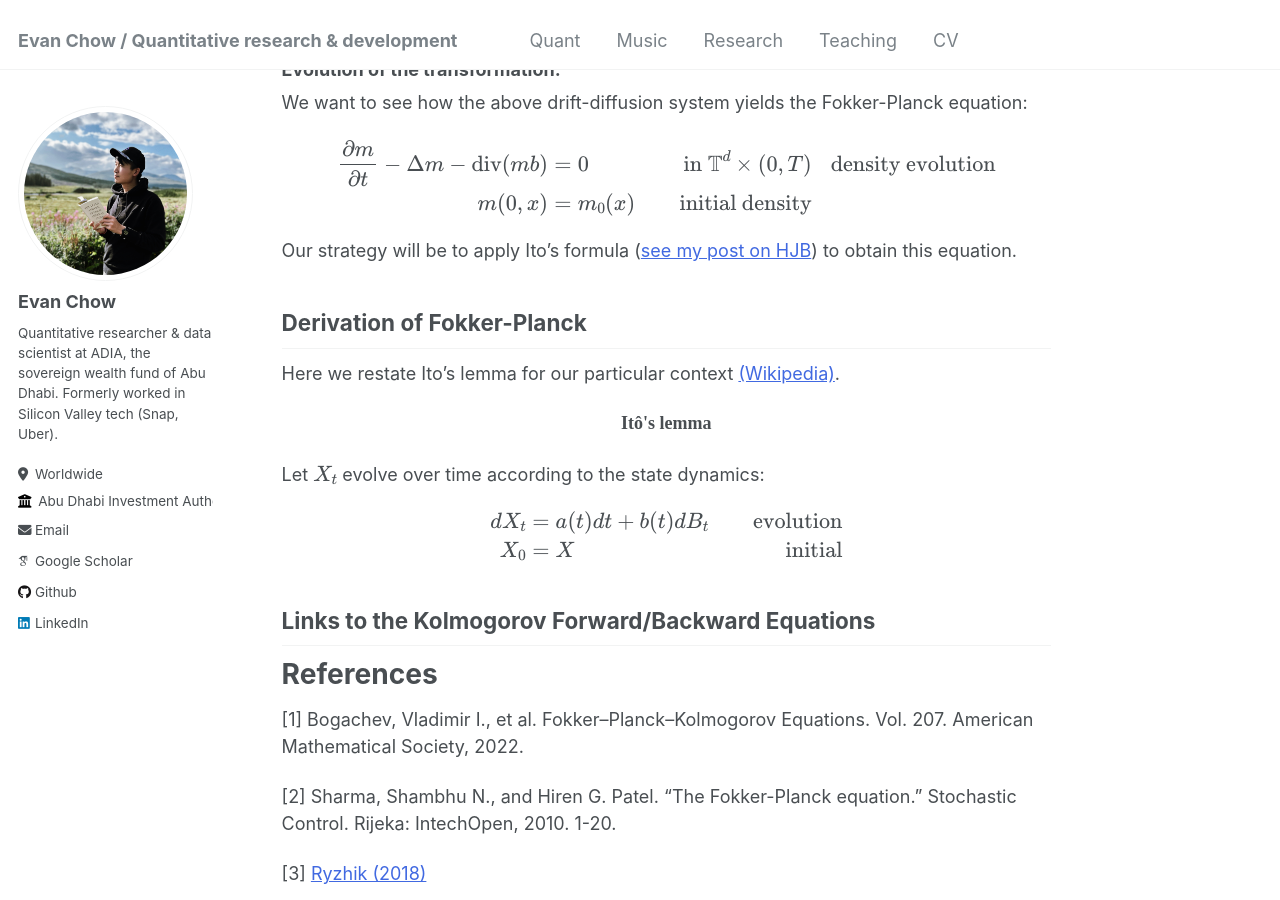
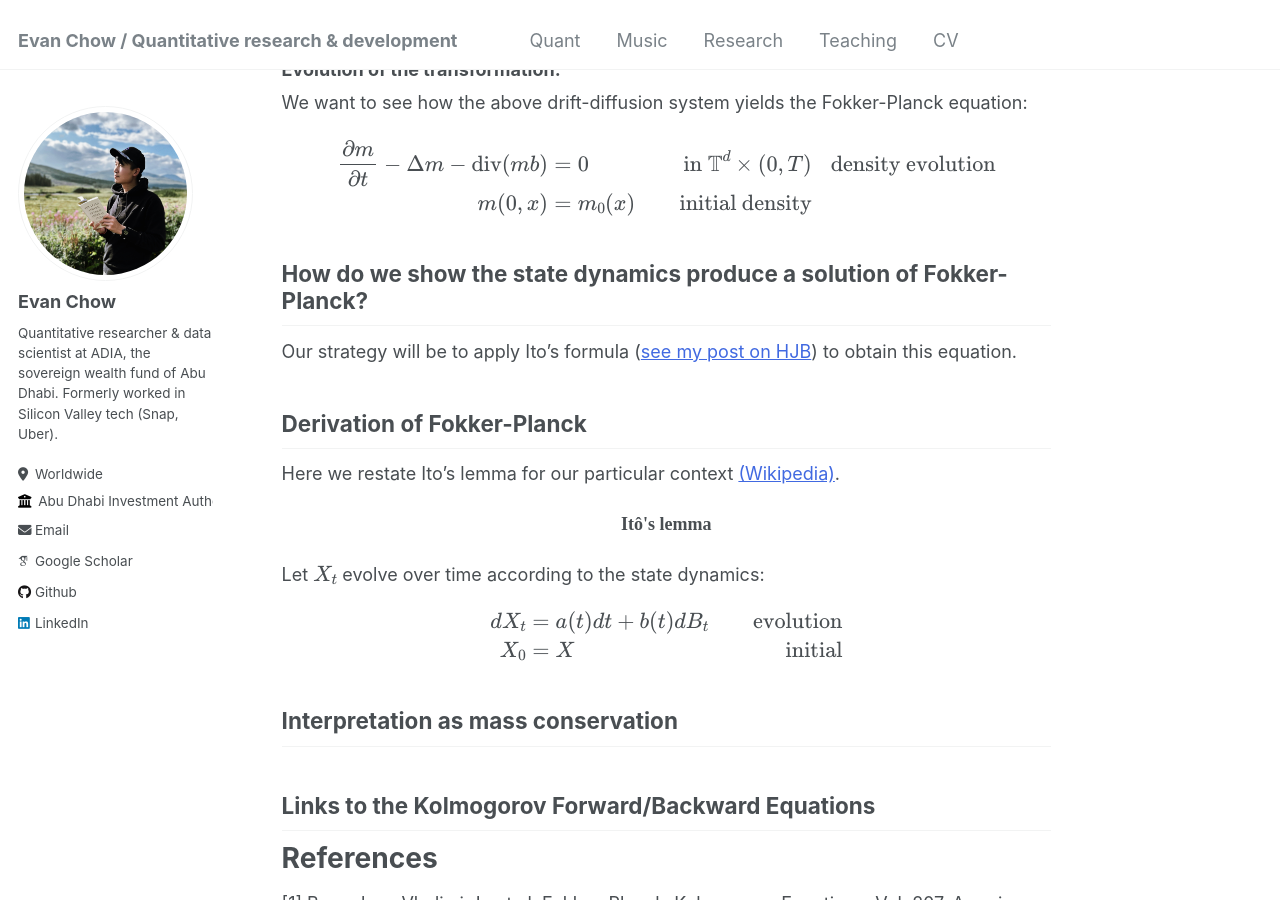
Before and after one commit to evnchw/evnchw.github.io, a Jekyll site: the page built from _quant/20240630_refresher_fokker_planck.md, in a window 1280 px wide and 900 px high, scrolled down 2154 px. Built offline with Jekyll 4.4.1, drawn with Linux system fonts in a browser that asks for light colours; some web fonts are replaced.

Commit message:
update refresher

```diff
--- a/_quant/20240630_refresher_fokker_planck.md
+++ b/_quant/20240630_refresher_fokker_planck.md
@@ -69,6 +69,8 @@ $$
 \end{align}
 $$
 
+## How do we show the state dynamics produce a solution of Fokker-Planck?
+
 Our strategy will be to apply Ito's formula ([see my post on HJB](https://evnchw.github.io/quant/20240623_refresher_hjb)) to obtain this equation.
 
 ## Derivation of Fokker-Planck
@@ -86,6 +88,13 @@ $$
 \end{align}
 $$
 
+## Interpretation as mass conservation
+
+<!--
+https://math.stackexchange.com/questions/2292544/understanding-the-fokker-planck-equation-for-non-stationary-processes
+https://en.wikipedia.org/wiki/Fokker%E2%80%93Planck_equation
+-->
+
 ## Links to the Kolmogorov Forward/Backward Equations
 
 # References
```
